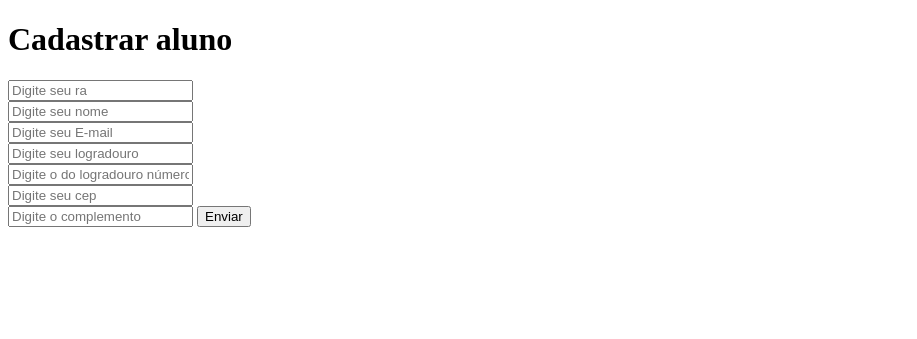
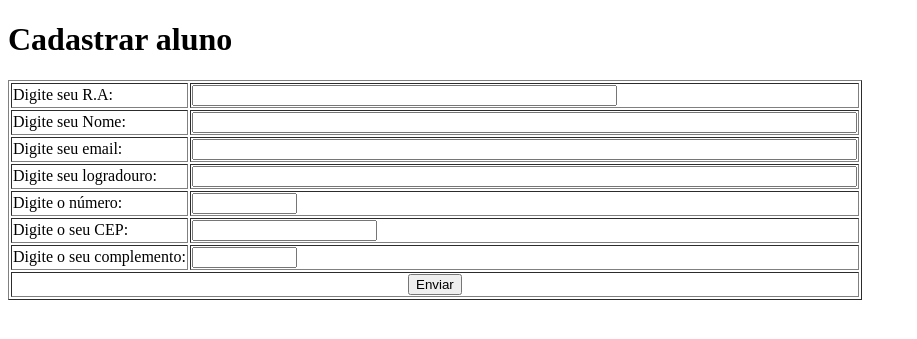
Before and after one commit to RafaIzu/AC3-Aplica-es-distribuidas, a Flask app: page /add in a window 1280 px wide. Shown: the top 339 px of the page, without its empty margins (0-917 px from the left). Run offline with Flask 2, Linux system fonts and the light colour scheme.

Commit message:
modificando para ficar parecido com professor

```diff
--- a/app.py
+++ b/app.py
@@ -1,17 +1,18 @@
 from flask import Flask, render_template, request, redirect, url_for
 from flask_sqlalchemy import SQLAlchemy
 app = Flask(__name__)
-#app.config["SQLALCHEMY_DATABASE_URI"] = "sqlite:///cliente.db"
+#app.config["SQLALCHEMY_DATABASE_URI"] = "sqlite:///cliente.db" --> descomente essa linha caso o sql não funcione!
 app.config["SQLALCHEMY_DATABASE_URI"] = "postgresql://postgres:toalha28@localhost:5432/aluno_teste"
 db = SQLAlchemy(app)
 
 class Aluno(db.Model):
     __tablename__ = "tbaluno_rafael_belmonte_izukawa"
-    ra = db.Column(db.Integer, primary_key=True)
+    idAluno = db.Column(db.Integer, primary_key=True, autoincrement=True)
+    ra = db.Column(db.Integer, unique=True, nullable=False)
     nome = db.Column(db.String(50), unique=True)
     email = db.Column(db.String(50))
     logradouro = db.Column(db.String(50))
-    numero = db.Column(db.String(10))
+    numero = db.Column(db.String(5))
     cep = db.Column(db.String(10))
     complemento = db.Column(db.String(20))
     def __init__(self, ra, nome, email, logradouro, numero, cep, complemento):
@@ -43,9 +44,9 @@ def add():
         return redirect(url_for('index'))
     return render_template('add.html')
 
-@app.route("/edit/<int:ra>", methods=['GET','POST'])
-def edit(ra):
-    aluno = Aluno.query.get(ra)
+@app.route("/edit/<int:idAluno>", methods=['GET','POST'])
+def edit(idAluno):
+    aluno = Aluno.query.get(idAluno)
     if request.method == 'POST':
         aluno.nome = request.form['nome']
         aluno.email = request.form['email']
@@ -57,9 +58,9 @@ def edit(ra):
         return redirect(url_for('index'))
     return render_template('edit.html', aluno = aluno)
 
-@app.route("/delete/<int:ra>")
-def delete(ra):
-    aluno = Aluno.query.get(ra)
+@app.route("/delete/<int:idAluno>")
+def delete(idAluno):
+    aluno = Aluno.query.get(idAluno)
     db.session.delete(aluno)
     db.session.commit()
     return redirect(url_for('index'))
--- a/templates/add.html
+++ b/templates/add.html
@@ -7,21 +7,49 @@
 </head>
 <body>
     <h1>Cadastrar aluno</h1>
-    <form action="/add" class="container" method="POST">
-        <input type="text" name="ra" id="ra" placeholder="Digite seu ra" />
-        <br />
-        <input type="text" name="nome" id="nome" placeholder="Digite seu nome" />
-        <br />
-        <input type="text" name="email" id="email" placeholder="Digite seu E-mail" />
-        <br />
-        <input type="text" name="logradouro" id="logradouro" placeholder="Digite seu logradouro" />
-        <br />
-        <input type="text" name="numero" id="numero" placeholder="Digite o do logradouro número" />
-        <br />
-        <input type="text" name="cep" id="cep" placeholder="Digite seu cep" />
-        <br />
-        <input type="text" name="complemento" id="complemento" placeholder="Digite o complemento" />
-        <input type="submit" value="Enviar" />
-    </form>
+    <table border="1">
+        <form action="/add" method="POST">
+            <tr>
+                <td>Digite seu R.A:</td>
+                <td><input type="text" name="ra" id="ra" size="50"/></td>
+            </tr>
+            <tr>
+                <td>Digite seu Nome:</td>
+                <td><input type="text" name="nome" id="nome" size="80" /></td>
+            </tr>
+            <tr>
+                <td>Digite seu email:</td>
+                <td><input type="text" name="email" id="email" size="80" /></td>
+            </tr>
+            <tr>
+                <td>Digite seu logradouro:</td>
+                <td><input type="text" name="logradouro" id="logradouro" size="80" /></td>
+            </tr>
+            <tr>
+                <td>Digite o número:</td>
+                <td><input type="text" name="numero" id="numero" size="10" /></td>
+            </tr>
+            <tr>
+                <td>Digite o seu CEP:</td>
+                <td><input type="text" name="cep" id="cep" size="20" /></td>
+            </tr>
+            <tr>
+                <td>Digite o seu complemento:</td>
+                <td><input type="text" name="complemento" id="complemento" size="10" /></td>
+            </tr>
+            <tr>
+                <th colspan="2">
+                    <input type="submit" value="Enviar" />
+                </th>
+            </tr>
+
+
+
+
+
+        </form>
+
+    </table>
+
 </body>
 </html>
--- a/templates/index.html
+++ b/templates/index.html
@@ -31,8 +31,8 @@
                 <td>{{a.cep}}</td>
                 <td>{{a.complemento}}</td>
                 <td>
-                    <a href="/edit/{{a.ra}}">Editar</a>
-                    <a href="/delete/{{a.ra}}">Excluir</a>
+                    <a href="/edit/{{a.idAluno}}">Editar</a>
+                    <a href="/delete/{{a.idAluno}}">Excluir</a>
                 </td>
             </tr>
             {% endfor %}
```
Also changed, not shown: templates/edit.html (+28 -10 lines).
